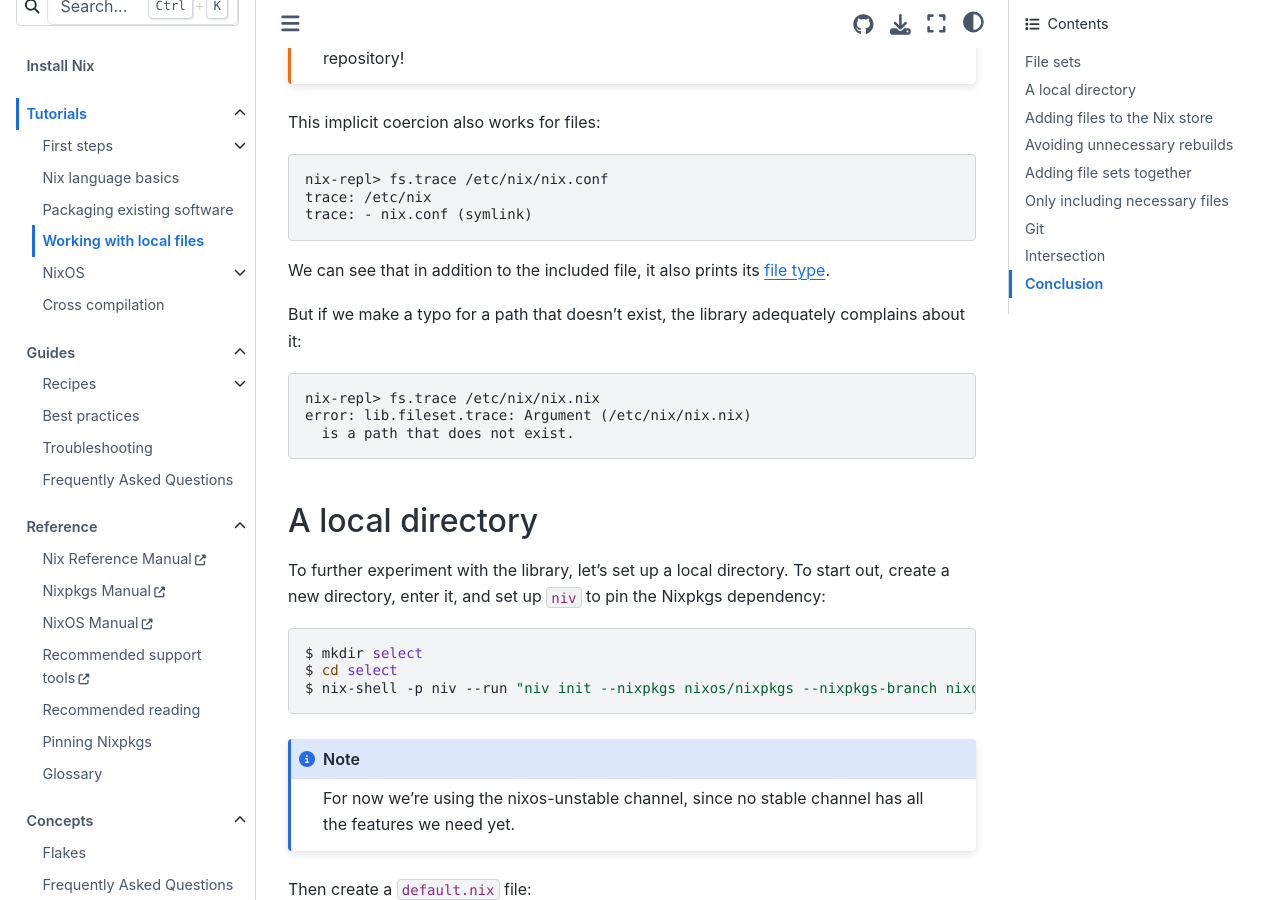
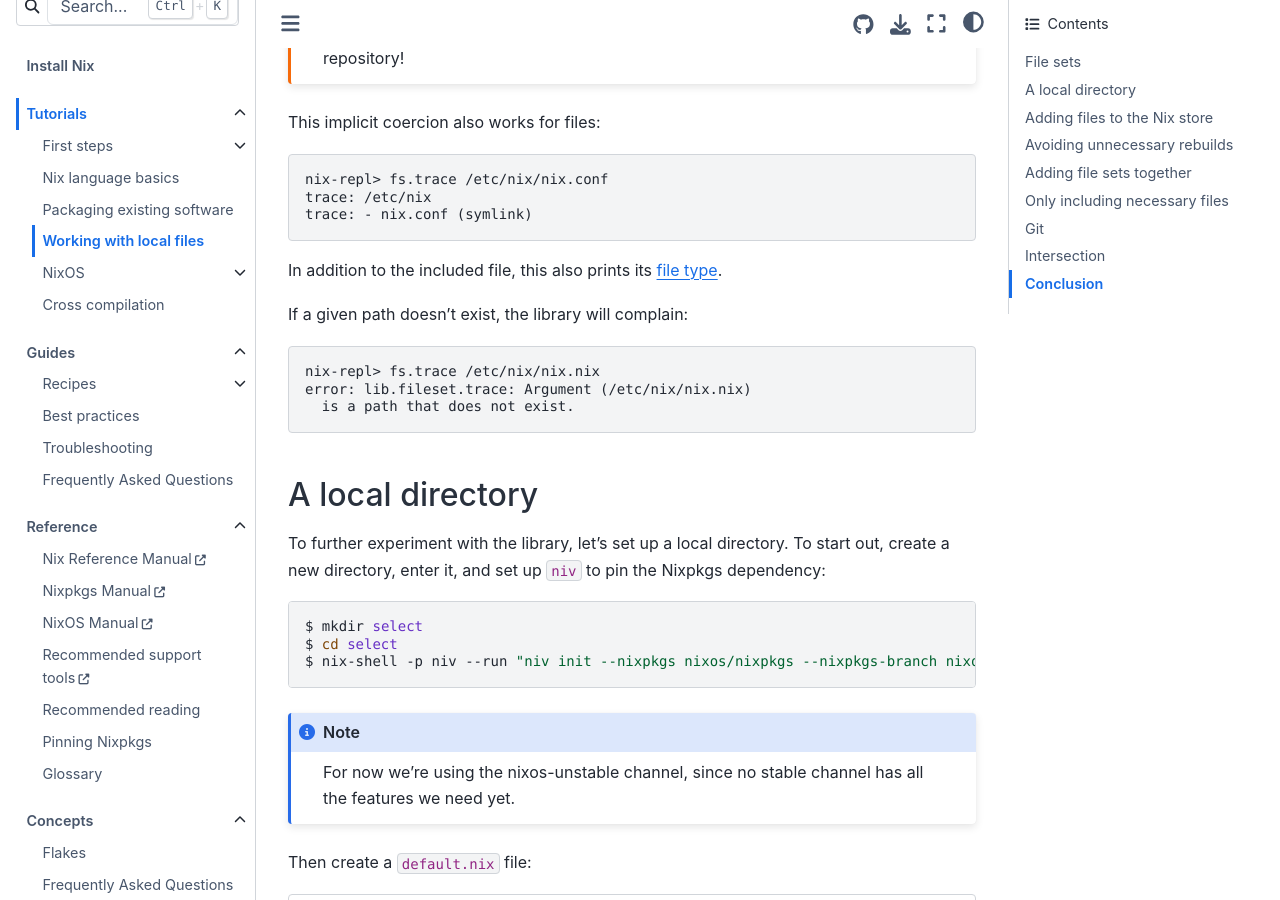
Before and after one commit to NixOS/nix.dev, a Sphinx documentation site: the page built from source/tutorials/file-sets.md, in a window 1280 px wide and 900 px high, scrolled down 1787 px. Built offline with Sphinx 7.4.7 and the Sphinx Book theme 1.1.4, drawn with Linux system fonts in a browser that asks for light colours.

Commit message:
trim down phrasing

````diff
--- a/source/tutorials/file-sets.md
+++ b/source/tutorials/file-sets.md
@@ -80,11 +80,9 @@
 trace: - nix.conf (symlink)
 ```
 
-We can see that in addition to the included file,
-it also prints its [file type](https://nixos.org/manual/nix/stable/language/builtins.html#builtins-readFileType).
+In addition to the included file, this also prints its [file type](https://nixos.org/manual/nix/stable/language/builtins.html#builtins-readFileType).
 
-But if we make a typo for a path that doesn't exist,
-the library adequately complains about it:
+If a given path doesn't exist, the library will complain:
 
 ```shell-session
 nix-repl> fs.trace /etc/nix/nix.nix
````
